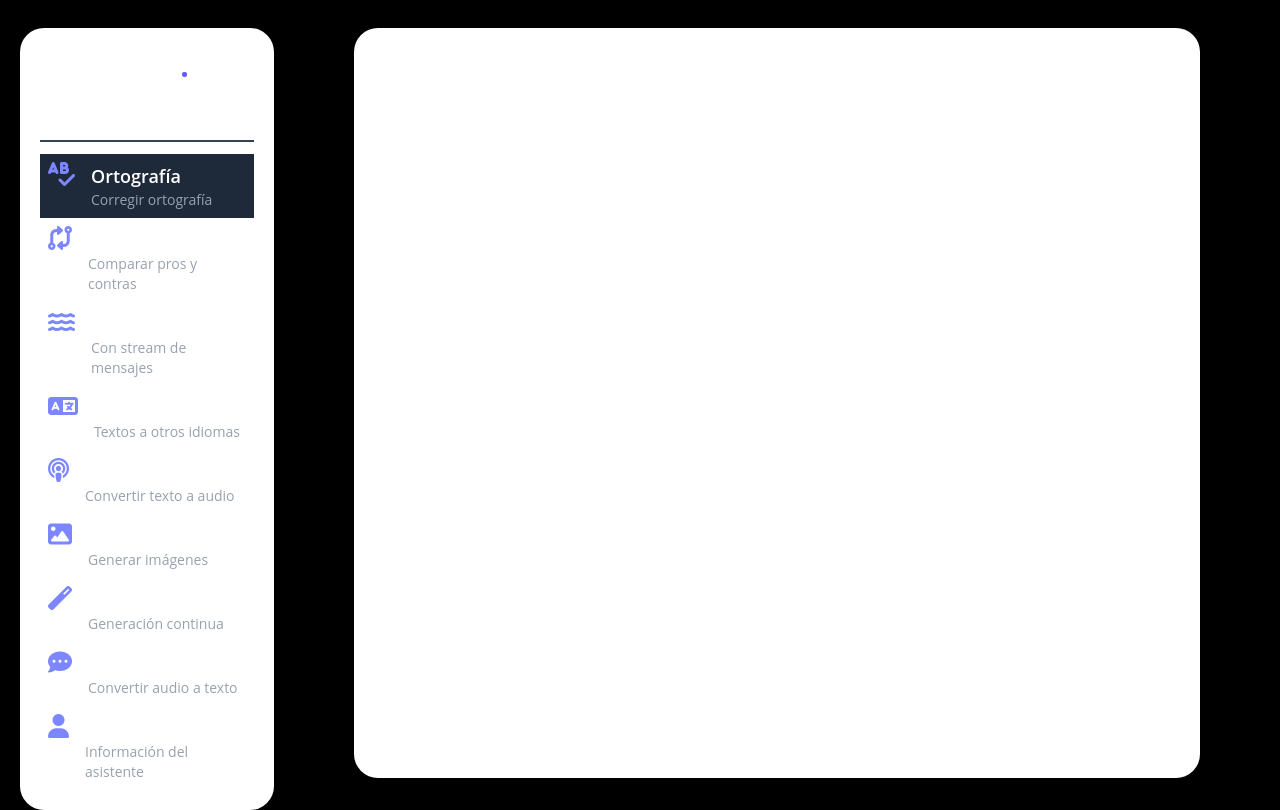
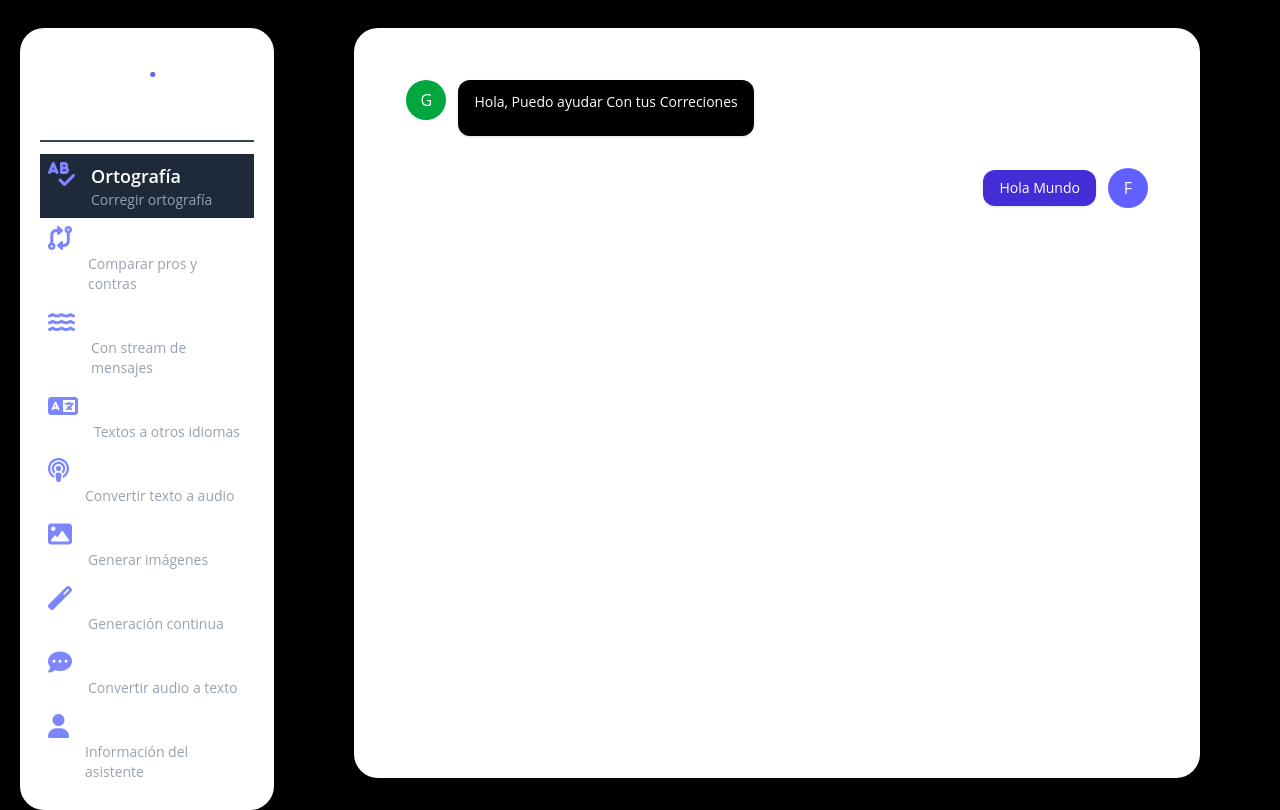
Before and after one commit to fabriciobencomo/React-ai, a React (Vite) app: page /orthography in a window 1280 px wide. Built offline with nearby package versions, Linux system fonts and the light colour scheme.

Commit message:
chat bubbles components added

```diff
--- a/package.json
+++ b/package.json
@@ -13,6 +13,7 @@
     "@tailwindcss/vite": "^4.0.3",
     "react": "^18.3.1",
     "react-dom": "^18.3.1",
+    "react-markdown": "^8.0.6",
     "react-router": "^7.1.5",
     "tailwindcss": "^4.0.3"
   },
--- /dev/null
+++ b/src/presentation/components/chat-bubbles/AiMessages.tsx
@@ -0,0 +1,20 @@
+import Markdown from 'react-markdown';
+
+interface Props {
+  text:string;
+}
+
+export const AiMessages = ({text}: Props) => {
+  return (
+    <div className="col-start-1 col-end-9 p-3 rounded-lg">
+    <div className="flex flex-row items-start">
+      <div className="flex items-center justify-center h-10 w-10 rounded-full bg-green-600 flex-shrink-0">
+        G
+      </div>
+      <div className="relative ml-3 text-sm bg-black bg-opacity-25 pt-3 pb-2 px-4 shadow rounded-xl">
+        <Markdown>{text}</Markdown>
+      </div>
+    </div>
+  </div>
+  )
+}
--- /dev/null
+++ b/src/presentation/components/chat-bubbles/MyMessage.tsx
@@ -0,0 +1,18 @@
+interface Props {
+  text: string;
+}
+
+export const MyMessage = ({ text }: Props) => {
+  return (
+    <div className="col-start-6 col-end-13 p-3 rounded-lg">
+      <div className="flex items-center justify-start flex-row-reverse">
+        <div className="flex items-center justify-center h-10 w-10 rounded-full bg-indigo-500 flex-shrink-0">
+          F
+        </div>
+        <div className="relative mr-3 text-sm bg-indigo-700 py-2 px-4 shadow rounded-xl">
+          <div>{ text }</div>
+        </div>
+      </div>
+    </div>
+  );
+};
--- a/src/presentation/layouts/DashboardLayout.tsx
+++ b/src/presentation/layouts/DashboardLayout.tsx
@@ -7,7 +7,7 @@
     <main className="flex flex-row mt-7">
       <nav className="hidden sm:flex flex-col ml-5 w-[370px] min-h-[calc(100vh-3.0rem)] bg-white bg-opacity-10 p-5 rounded-3xl">
         <h1 className="font-bold text-lg lg:text-3xl bg-gradient-to-br from-white via-white/50 bg-clip-text text-transparent">
-          ReactGPT<span className="text-indigo-500">.</span>
+          AI Chat<span className="text-indigo-500">.</span>
         </h1>
         <span className="text-xl">Bienvenido</span>
 
--- a/src/presentation/pages/orthography/OrthographyPage.tsx
+++ b/src/presentation/pages/orthography/OrthographyPage.tsx
@@ -1,3 +1,5 @@
+import { AiMessages } from "../../components/chat-bubbles/AiMessages"
+import { MyMessage } from "../../components/chat-bubbles/MyMessage"
 
 export const OrthographyPage = () => {
   return (
@@ -5,6 +7,8 @@
       <div className="chat-messages">
         <div className="grid grid-cols-12 gap-y-2">
           {/* Bienvenido */}
+          <AiMessages text="Hola, Puedo ayudar Con tus Correciones" />
+          <MyMessage text="Hola Mundo"/>
         </div>
       </div>
     </div>
```
Also changed, not shown: 1 other file (tests, documents, lock files or other folders).
